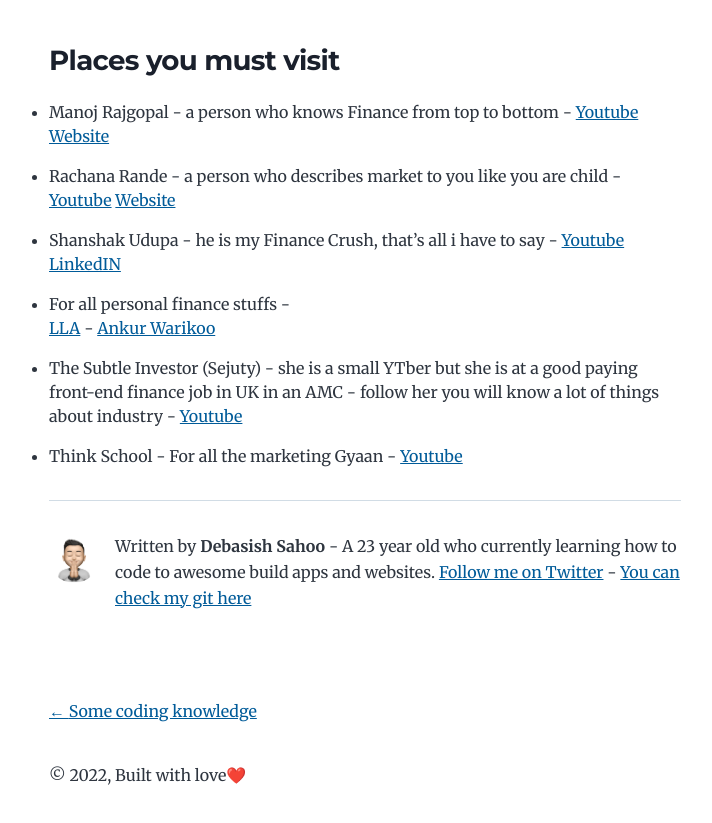
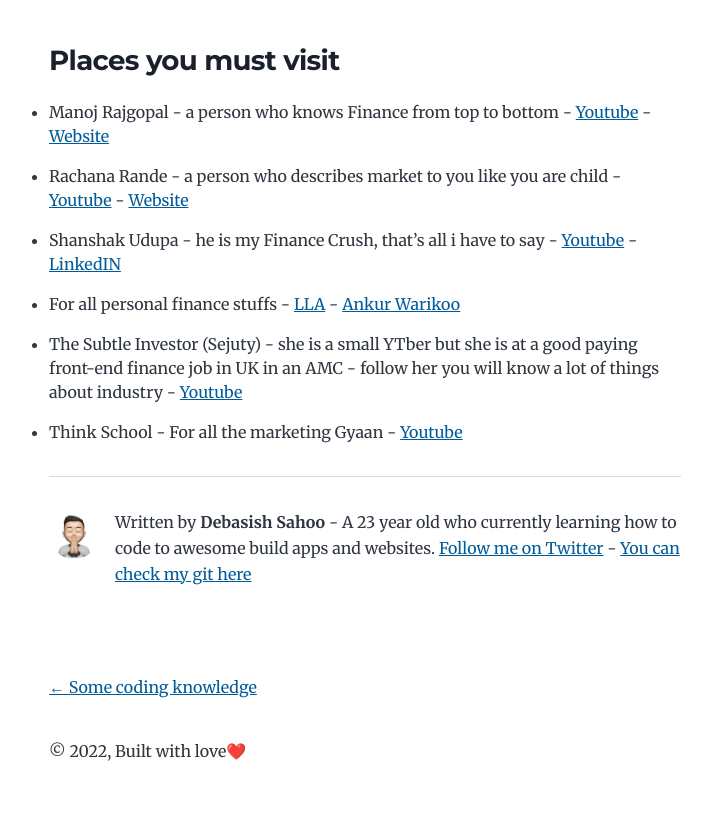
Before and after one commit to DebasishSahoo10/personal-blog, a Gatsby site: page /finance-blog/ in a window 1280 px wide. Shown: the part 3441-4264 px from the top of the page, without its empty margins (275-987 px from the left). Built offline with nearby package versions, Linux system fonts and the light colour scheme; Gatsby itself is replaced by a stand-in of ours; some packages are replaced by stand-ins of ours.

Commit message:
fix : link showing under text

```diff
--- a/content/blog/finance-blog/index.md
+++ b/content/blog/finance-blog/index.md
@@ -37,15 +37,9 @@ Remember Finance is vast skill point to be an industry. Hence, it has some niche
 * Don’t just do certificates to show it in the CV - the person interviewing you well know how these days certificates are gained - so whenever doing a course learn from it so that you can actually make the interviewer understand what are those concepts ( here  a tip from me - whenever i do some course - i always ask possible questions that a interviewer seeing the course on my CV could ask - and i  always try to answer them in a way that if the interviewer is a 10 year old kid)
 * Later if I get any Important points like these, I will update them on my social media so give them a follow.
 ### Places you must visit
-* Manoj Rajgopal - a person who knows Finance from top to bottom  -
-[Youtube](https://www.youtube.com/c/FinancewithManojRajgopal) [Website](https://www.finenvision.com/)
-* Rachana Rande - a person who describes market to you like you are child -
-[Youtube](https://www.youtube.com/c/rachanaphadke) [Website](https://www.rachanaranade.com/)
-* Shanshak Udupa - he is my Finance Crush, that’s all i have to say -
-[Youtube](https://www.youtube.com/c/ShashankUdupa1) [LinkedIN](https://www.linkedin.com/in/shashank-udupa-8a00807b/)
-* For all personal finance stuffs -
-[LLA](https://www.youtube.com/c/LabourLawAdvisor) - [Ankur Warikoo](https://www.youtube.com/c/warikoo)
-* The Subtle Investor (Sejuty) - she is a small YTber but she is at a good paying front-end finance job in UK in an AMC  - follow her you will know a lot of things about industry -
-[Youtube](https://www.youtube.com/channel/UCLGl57tJJat4kBb0Fd2138Q)
-* Think School - For all the marketing Gyaan -
-[Youtube](https://www.youtube.com/c/ThinkSchool)
+* Manoj Rajgopal - a person who knows Finance from top to bottom  - [Youtube](https://www.youtube.com/c/FinancewithManojRajgopal) - [Website](https://www.finenvision.com/)
+* Rachana Rande - a person who describes market to you like you are child - [Youtube](https://www.youtube.com/c/rachanaphadke) - [Website](https://www.rachanaranade.com/)
+* Shanshak Udupa - he is my Finance Crush, that’s all i have to say - [Youtube](https://www.youtube.com/c/ShashankUdupa1) - [LinkedIN](https://www.linkedin.com/in/shashank-udupa-8a00807b/)
+* For all personal finance stuffs - [LLA](https://www.youtube.com/c/LabourLawAdvisor) - [Ankur Warikoo](https://www.youtube.com/c/warikoo)
+* The Subtle Investor (Sejuty) - she is a small YTber but she is at a good paying front-end finance job in UK in an AMC  - follow her you will know a lot of things about industry - [Youtube](https://www.youtube.com/channel/UCLGl57tJJat4kBb0Fd2138Q)
+* Think School - For all the marketing Gyaan - [Youtube](https://www.youtube.com/c/ThinkSchool)
```
